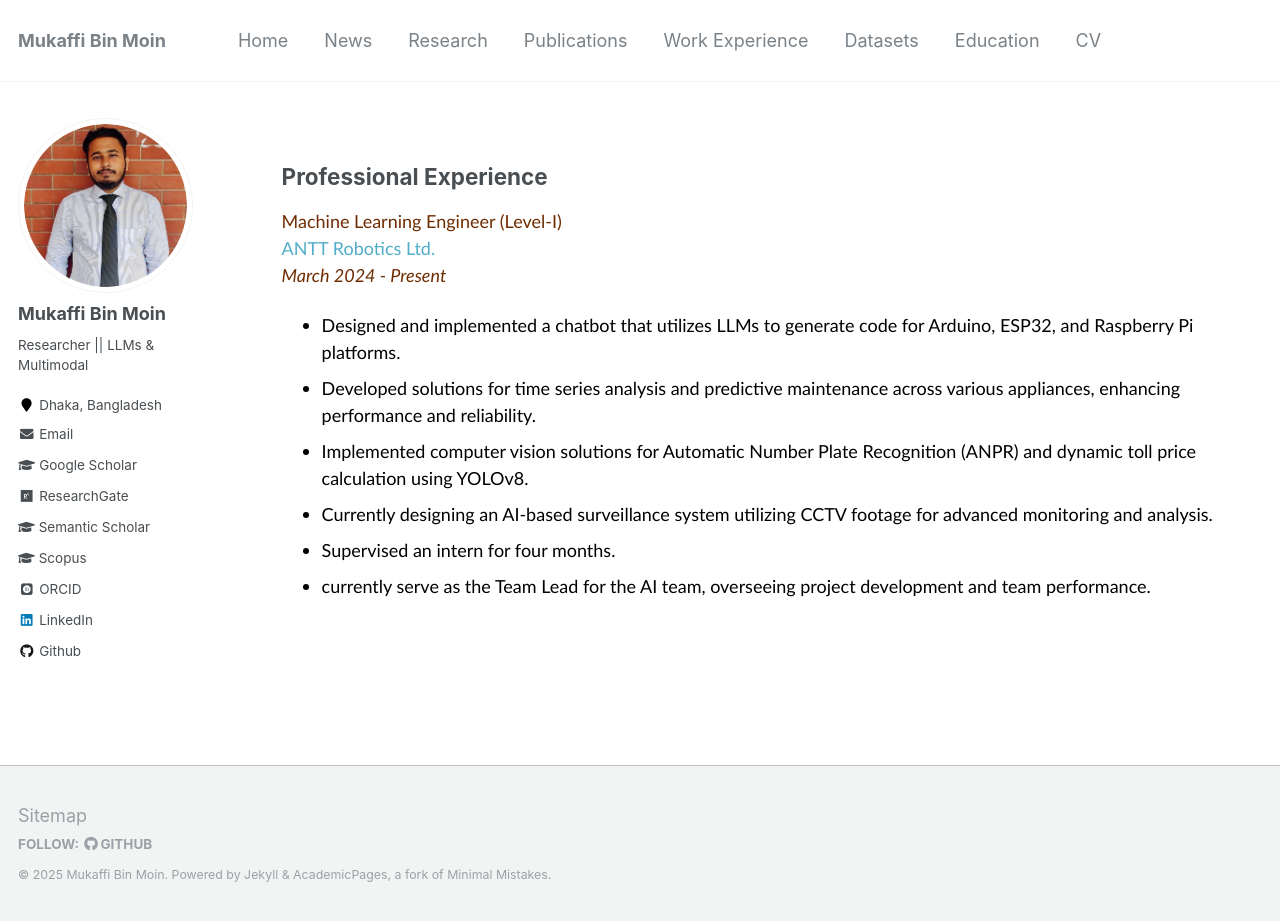
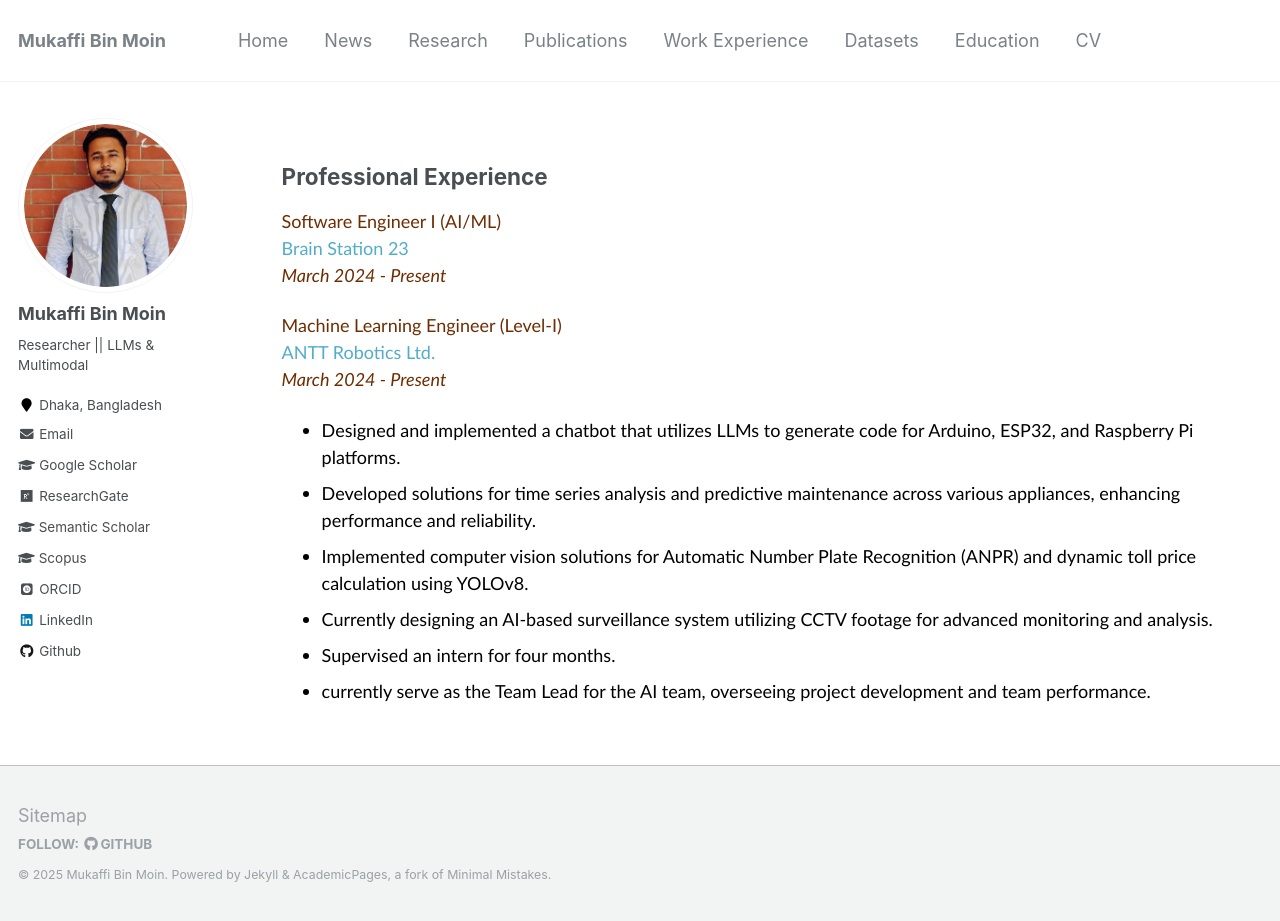
Before and after one commit to Mukaffi28/Mukaffi28.github.io, a Jekyll site: the page built from _pages/work.md, in a window 1280 px wide and 921 px high. Built offline with Jekyll 4.4.1, drawn with Linux system fonts in a browser that asks for light colours; some web fonts are replaced.

Commit message:
Update work.md

```diff
--- a/_pages/work.md
+++ b/_pages/work.md
@@ -6,6 +6,20 @@ title: ""
 
 ## Professional Experience
 <!-- Senior Lecturer -->
+<span style="font-family:Trebuchet MS; color:black;">
+<span style="color:#6E2C00">Software Engineer I (AI/ML) </span><br/>
+[Brain Station 23](https://www.linkedin.com/company/brainstation-23/)<br/>
+<span style="color:#6E2C00"><em>March 2024 - Present</em></span>
+
+<ul style="font-family:Trebuchet MS; color:black;">
+  <!-- <li> Designed and implemented a chatbot that utilizes LLMs to generate code for Arduino, ESP32, and Raspberry Pi platforms.</li>
+  <li > Developed solutions for time series analysis and predictive maintenance across various appliances, enhancing performance and reliability.</li>
+  <li > Implemented computer vision solutions for Automatic Number Plate Recognition (ANPR) and dynamic toll price calculation using YOLOv8. </li>
+  <li> Currently designing an AI-based surveillance system utilizing CCTV footage for advanced monitoring and analysis. </li>
+   <li> Supervised an intern for four months. </li>
+   <li> currently serve as the Team Lead for the AI team, overseeing project development and team performance.</li>  -->
+</ul>
+
 <span style="font-family:Trebuchet MS; color:black;">
 <span style="color:#6E2C00">Machine Learning Engineer (Level-I)</span><br/>
 [ANTT Robotics Ltd.](https://www.linkedin.com/company/anttroboticsltd/)<br/>
```
